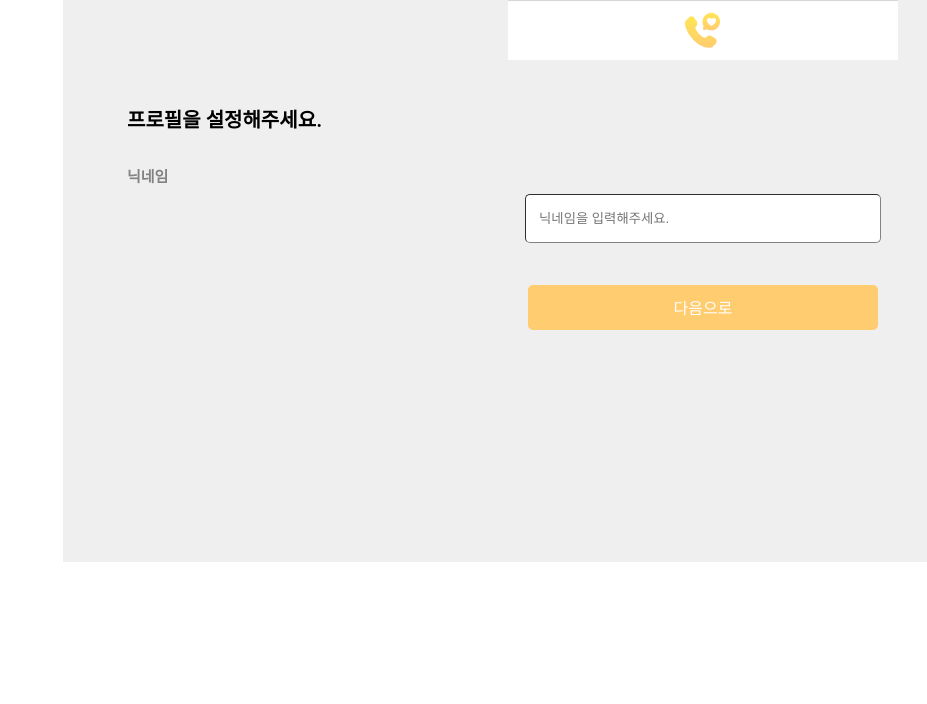
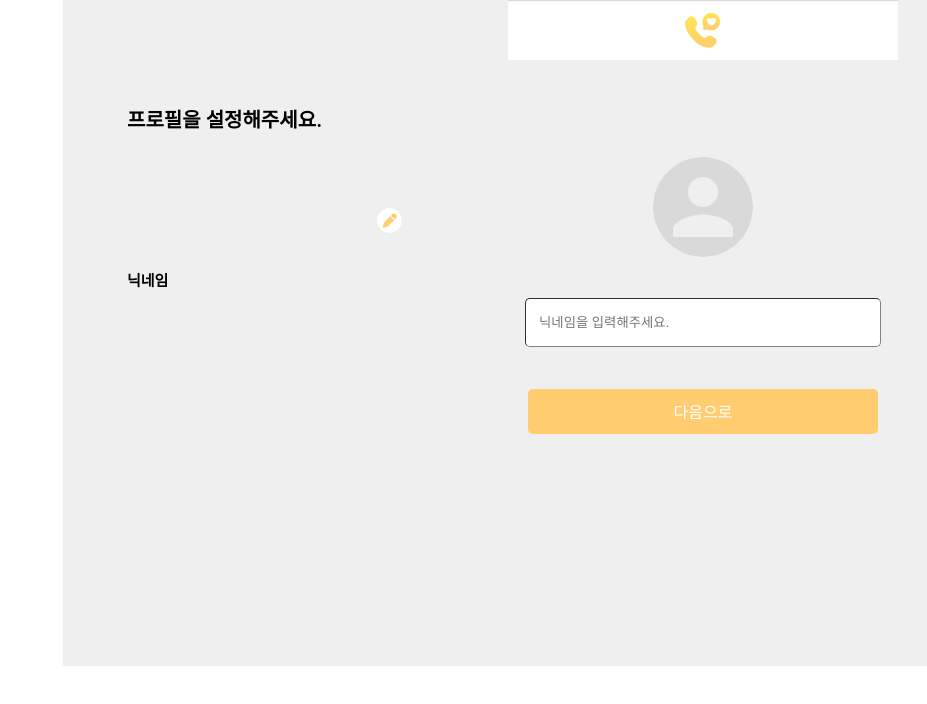
Before and after one commit to Likelion-at-SMWU-11th/SendMyHeart-Client, a React (Create React App) app: page /profile in a window 1280 px wide. Shown: the top 704 px of the page, without its empty margins (353-1280 px from the left). Built offline with nearby package versions, Linux system fonts and the light colour scheme.

Commit message:
[feat] Profile 구현

```diff
--- a/src/pages/Profile.jsx
+++ b/src/pages/Profile.jsx
@@ -5,6 +5,8 @@ import { useNavigate } from 'react-router-dom';
 //import axios from 'axios';
 
 import logo from '../assets/header.png';
+import profile from '../assets/defaultprofile.png';
+import edit from '../assets/profileedit.png';
 
 const Wrapper = styled.div`
   background-color: #efefef;
@@ -27,8 +29,20 @@ const Txt = styled.div`
   text-align: left;
 `;
 
+const DefaultProfile = styled.img`
+  height: 100px;
+  width: 100px;
+  border-radius: 70%;
+`;
+
+const EditProfile = styled.div`
+  position: absolute;
+  top: 26vh;
+  left: 57vw;
+`;
+
 const SignTxt = styled.div`
-  color: #828282;
+  color: #000000;
   font-size: 15px;
   font-weight: 600;
   padding: 1vh 5vw 1vh;
@@ -48,6 +62,15 @@ const Profile = () => {
   const [username, setUserName] = useState('');
   const [isName, setIsName] = useState(false);
   const navigate = useNavigate();
+
+  /*   프로필 사진 구현 */
+  const [uploadedImage, setUploadedImage] = useState(null);
+
+  const onChangeImage = (e) => {
+    const file = e.target.files[0];
+    const imageUrl = URL.createObjectURL(file);
+    setUploadedImage(imageUrl);
+  };
 
   const onChangeName = (event) => {
     const currentName = event.target.value;
@@ -72,6 +95,24 @@ const Profile = () => {
     <Wrapper>
       <Logo src={logo} />
       <Txt>프로필을 설정해주세요.</Txt>
+      {uploadedImage ? (
+        <DefaultProfile src={uploadedImage}></DefaultProfile>
+      ) : (
+        <DefaultProfile src={profile} alt="프로필 없을 때"></DefaultProfile>
+      )}
+      <EditProfile>
+        <label htmlFor="file">
+          <img src={edit} style={{ height: '25px', width: '25px' }} />
+        </label>
+        <input
+          type="file"
+          id="file"
+          accept="image/*"
+          onChange={onChangeImage}
+          style={{ display: 'none' }}
+        />
+      </EditProfile>
+
       <SignTxt>닉네임</SignTxt>
       <SignInput
         id="username"
@@ -81,6 +122,7 @@ const Profile = () => {
         type="text"
         placeholder="   닉네임을 입력해주세요."
       />
+
       <Button title="다음으로" onClick={onSubmit} />
     </Wrapper>
   );
```
Also changed, not shown: src/assets/defaultprofile.png (added), src/assets/profileedit.png (added).
